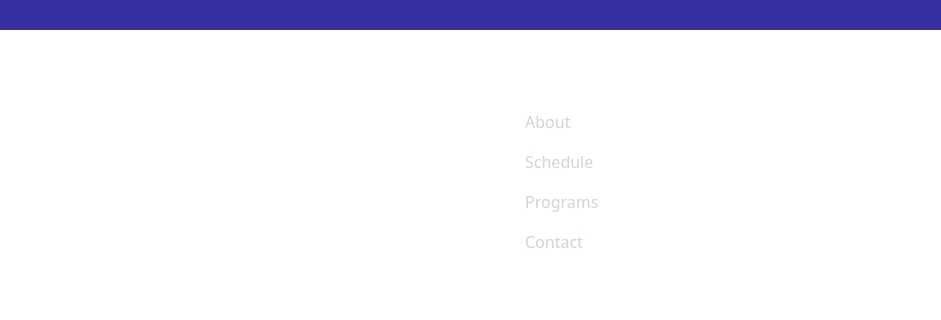
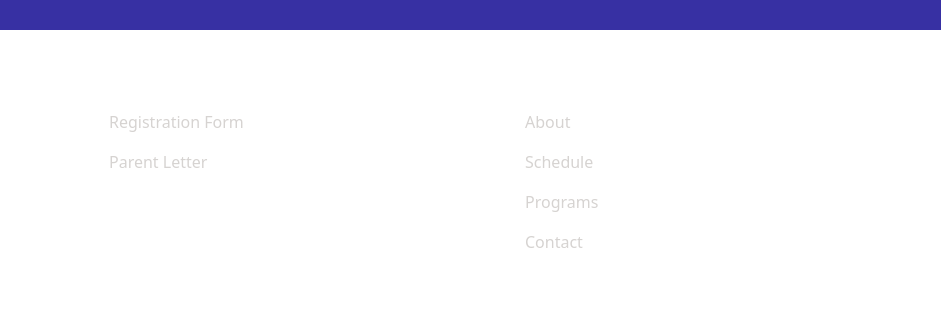
Before and after one commit to oblakeerickson/mag-website, a website built with Vite: page index.html in a window 1280 px wide. Shown: the part 9293-9613 px from the top of the page, 339-1280 px from the left. Built offline with nearby package versions, Linux system fonts and the light colour scheme; a script that the page names is missing.

Commit message:
add forms

```diff
--- a/index.html
+++ b/index.html
@@ -506,19 +506,16 @@ growth. With a state-of-the-art facility, a carefully designed curriculum for al
           <div class="mt-12 grid grid-cols-2 gap-8 xl:col-span-2 xl:mt-0">
             <div class="md:grid md:grid-cols-2 md:gap-8">
               <div class="mt-12 md:mt-0">
-                <!-- <ul role="list" class="mt-4 space-y-4">
+                <ul role="list" class="mt-4 space-y-4">
                   <li>
-                    <a href="https://www.instagram.com/proj8ct_unbroken/" class="text-base text-stone-300 hover:text-stone-200">Project Unbroken</a>
+                    <a href="src/files/registration-form.doc" class="text-base text-stone-300 hover:text-stone-200">Registration Form</a>
                   </li>
 
                   <li>
-                    <a href="https://fluxlabinc.com/" class="text-base text-stone-300 hover:text-stone-200">Personal Training</a>
+                    <a href="src/files/parent-letter.doc" class="text-base text-stone-300 hover:text-stone-200">Parent Letter</a>
                   </li>
 
-                  <li>
-                    <a href="https://livinggreater.kartra.com/page/cfteens" class="text-base text-stone-300 hover:text-stone-200">CrossFit Teens</a>
-                  </li>
-                </ul> -->
+                </ul>
               </div>
             </div>
             <div class="md:grid md:grid-cols-2 md:gap-8">
```
Also changed, not shown: 2 other files.
